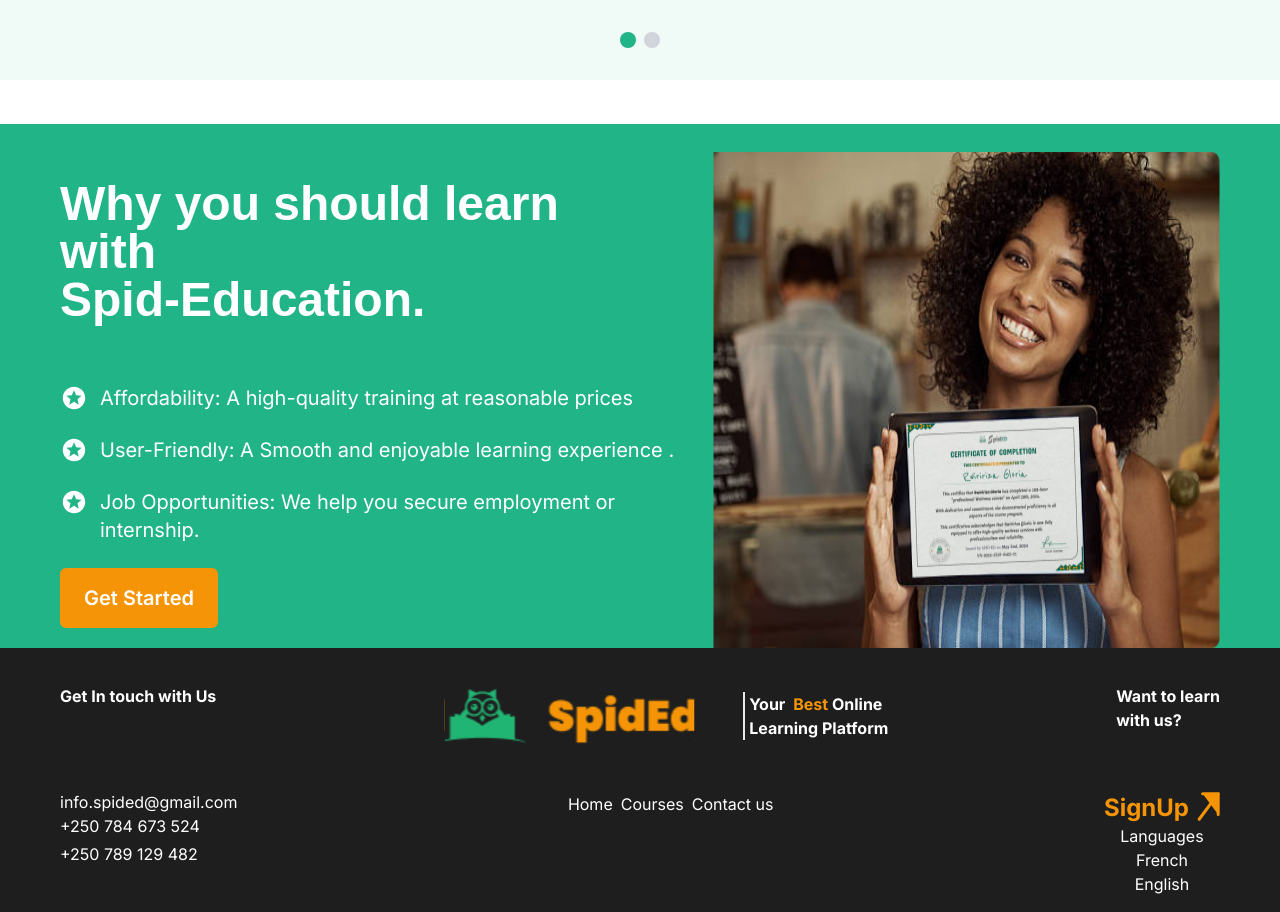
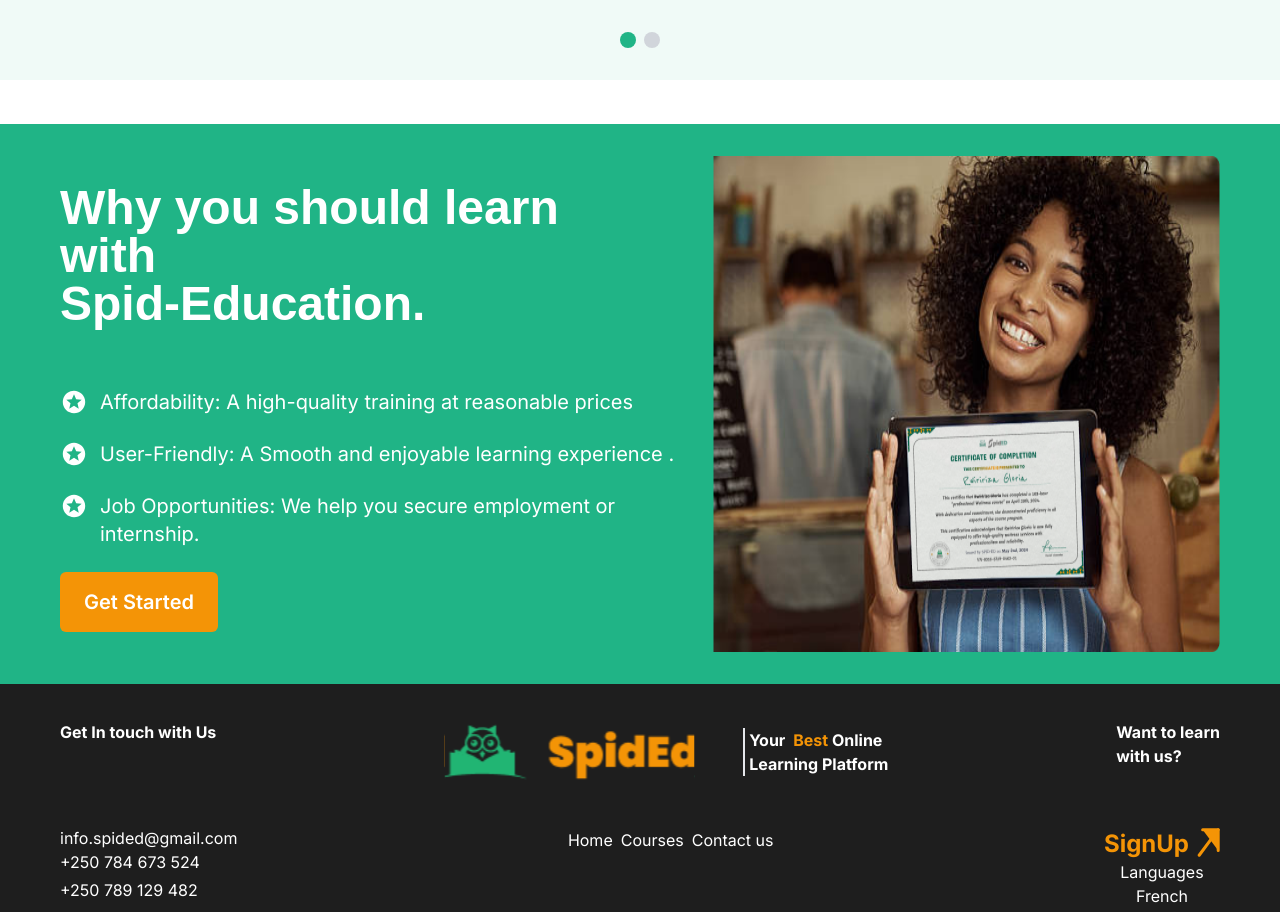
Before and after one commit to stevenmukama/Elearningproject-Fe, a React (Vite) app: page / in a window 1280 px wide. Shown: the part 5700-6612 px from the top of the page. Built offline with nearby package versions, Linux system fonts and the light colour scheme; a web font is replaced by a local one.

Commit message:
added more styles

```diff
--- a/src/components/WhyUs.jsx
+++ b/src/components/WhyUs.jsx
@@ -18,7 +18,7 @@
 	return (
 		<>
 			<div className='bg-[#20B486] '>
-				<section className=' rounded-2xl pt-7 max-sm:px-0'>
+				<section className='py-8  rounded-2xl max-sm:px-0'>
 					<div className='flex gap-5 text-white justify-evenly text-start  max-sm:text-[22px] max-sm:flex-col-reverse'>
 						<div className='max-sm:flex max-sm:flex-col'>
 							{windowWidth <= 768 ? (
```
